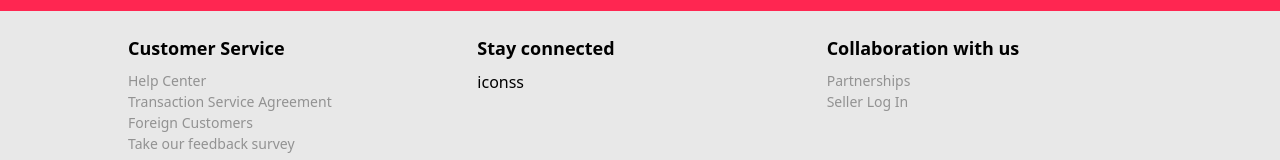
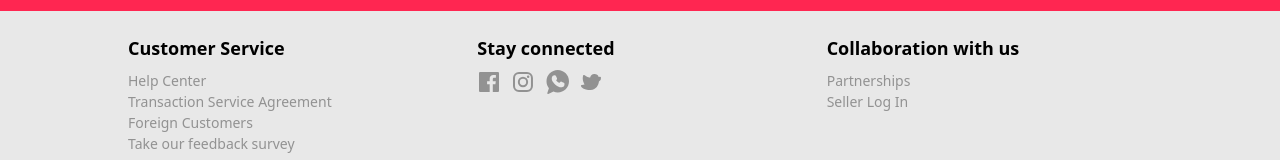
Before and after one commit to Perseus9999/Ecommerce-FrontEnd, a Next.js app: page / in a window 1280 px wide. Shown: the part 549-709 px from the top of the page. Built offline with nearby package versions, Linux system fonts and the light colour scheme.

Commit message:
footer icone import success

```diff
--- a/src/components/footer/index.tsx
+++ b/src/components/footer/index.tsx
@@ -1,3 +1,8 @@
+import FacebookIcon from '@/icon/facebookIcon';
+import InstagramIcon from '@/icon/instragamIcon';
+import TwitterIcon from '@/icon/twiterIcon';
+import WhatsAppIcon from '@/icon/whatsAppIcon';
+
 const Footer = () => {
   return (
     <div className='bg-[#e8e8e8] py-6'>
@@ -14,7 +19,12 @@ const Footer = () => {
 
         <section>
           <h2 className='text-[18px] font-bold'>Stay connected</h2>
-          <ul className='mt-2'>iconss</ul>
+          <ul className='mt-2 flex items-center gap-[10px]'>
+            <FacebookIcon color='#929292' size='24' />
+            <InstagramIcon color='#929292' size='24' />
+            <WhatsAppIcon color='#929292' size='24' />
+            <TwitterIcon color='#929292' size='24' />
+          </ul>
         </section>
 
         <section>
--- /dev/null
+++ b/src/icon/facebookIcon.tsx
@@ -0,0 +1,23 @@
+import React from 'react';
+
+type Props = {
+  color?: string;
+  size?: string;
+};
+
+const FacebookIcon = ({ color, size }: Props) => {
+  return (
+    <svg
+      fill={color}
+      width={size}
+      height={size}
+      viewBox='0 0 24 24'
+      xmlns='http://www.w3.org/2000/svg'
+      data-name='Layer 1'
+    >
+      <path d='M20.9,2H3.1A1.1,1.1,0,0,0,2,3.1V20.9A1.1,1.1,0,0,0,3.1,22h9.58V14.25h-2.6v-3h2.6V9a3.64,3.64,0,0,1,3.88-4,20.26,20.26,0,0,1,2.33.12v2.7H17.3c-1.26,0-1.5.6-1.5,1.47v1.93h3l-.39,3H15.8V22h5.1A1.1,1.1,0,0,0,22,20.9V3.1A1.1,1.1,0,0,0,20.9,2Z' />
+    </svg>
+  );
+};
+
+export default FacebookIcon;
--- /dev/null
+++ b/src/icon/instragamIcon.tsx
@@ -0,0 +1,26 @@
+import React from 'react';
+
+type Props = {
+  color?: string;
+  size?: string;
+};
+
+const InstagramIcon = ({ color, size }: Props) => {
+  return (
+    <svg
+      fill={color}
+      width={size}
+      height={size}
+      viewBox='-2 -2 24 24'
+      xmlns='http://www.w3.org/2000/svg'
+      preserveAspectRatio='xMinYMin'
+      className='jam jam-instagram'
+    >
+      <path d='M14.017 0h-8.07A5.954 5.954 0 0 0 0 5.948v8.07a5.954 5.954 0 0 0 5.948 5.947h8.07a5.954 5.954 0 0 0 5.947-5.948v-8.07A5.954 5.954 0 0 0 14.017 0zm3.94 14.017a3.94 3.94 0 0 1-3.94 3.94h-8.07a3.94 3.94 0 0 1-3.939-3.94v-8.07a3.94 3.94 0 0 1 3.94-3.939h8.07a3.94 3.94 0 0 1 3.939 3.94v8.07z' />
+      <path d='M9.982 4.819A5.17 5.17 0 0 0 4.82 9.982a5.17 5.17 0 0 0 5.163 5.164 5.17 5.17 0 0 0 5.164-5.164A5.17 5.17 0 0 0 9.982 4.82zm0 8.319a3.155 3.155 0 1 1 0-6.31 3.155 3.155 0 0 1 0 6.31z' />
+      <circle cx='15.156' cy='4.858' r='1.237' />
+    </svg>
+  );
+};
+
+export default InstagramIcon;
--- /dev/null
+++ b/src/icon/twiterIcon.tsx
@@ -0,0 +1,22 @@
+import React from 'react';
+
+type Props = {
+  color?: string;
+  size?: string;
+};
+
+const TwitterIcon = ({ color, size }: Props) => {
+  return (
+    <svg
+      fill={color}
+      width={size}
+      height={size}
+      viewBox='0 0 24 24'
+      xmlns='http://www.w3.org/2000/svg'
+    >
+      <path d='M21.63,6.92a1,1,0,0,0-.83-.2,8.31,8.31,0,0,1-1.1.17,4.49,4.49,0,0,0-8.55.52c-2.73.67-5.4-2.07-5.43-2.1a1,1,0,0,0-1-.27,1,1,0,0,0-.7.8,11.69,11.69,0,0,0,1.51,8.67A7.25,7.25,0,0,1,3,15a1,1,0,0,0-.89,1.46C2.3,16.83,4.18,20,11.58,20c5.84,0,8-5.2,8.36-8.38A4,4,0,0,0,22,7.7,1,1,0,0,0,21.63,6.92Z' />
+    </svg>
+  );
+};
+
+export default TwitterIcon;
--- /dev/null
+++ b/src/icon/whatsAppIcon.tsx
@@ -0,0 +1,25 @@
+import React from 'react';
+
+type Props = {
+  color?: string;
+  size?: string;
+};
+
+const WhatsAppIcon = ({ color, size }: Props) => {
+  return (
+    <svg
+      fill={color}
+      width={size}
+      height={size}
+      version='1.1'
+      xmlns='http://www.w3.org/2000/svg'
+      xmlnsXlink='http://www.w3.org/1999/xlink'
+      viewBox='0 0 32 32'
+      xmlSpace='preserve'
+    >
+      <path d='M17,0C8.7,0,2,6.7,2,15c0,3.4,1.1,6.6,3.2,9.2l-2.1,6.4c-0.1,0.4,0,0.8,0.3,1.1C3.5,31.9,3.8,32,4,32c0.1,0,0.3,0,0.4-0.1 l6.9-3.1C13.1,29.6,15,30,17,30c8.3,0,15-6.7,15-15S25.3,0,17,0z M25.7,20.5c-0.4,1.2-1.9,2.2-3.2,2.4C22.2,23,21.9,23,21.5,23 c-0.8,0-2-0.2-4.1-1.1c-2.4-1-4.8-3.1-6.7-5.8L10.7,16C10.1,15.1,9,13.4,9,11.6c0-2.2,1.1-3.3,1.5-3.8c0.5-0.5,1.2-0.8,2-0.8 c0.2,0,0.3,0,0.5,0c0.7,0,1.2,0.2,1.7,1.2l0.4,0.8c0.3,0.8,0.7,1.7,0.8,1.8c0.3,0.6,0.3,1.1,0,1.6c-0.1,0.3-0.3,0.5-0.5,0.7 c-0.1,0.2-0.2,0.3-0.3,0.3c-0.1,0.1-0.1,0.1-0.2,0.2c0.3,0.5,0.9,1.4,1.7,2.1c1.2,1.1,2.1,1.4,2.6,1.6l0,0c0.2-0.2,0.4-0.6,0.7-0.9 l0.1-0.2c0.5-0.7,1.3-0.9,2.1-0.6c0.4,0.2,2.6,1.2,2.6,1.2l0.2,0.1c0.3,0.2,0.7,0.3,0.9,0.7C26.2,18.5,25.9,19.8,25.7,20.5z' />
+    </svg>
+  );
+};
+
+export default WhatsAppIcon;
```
